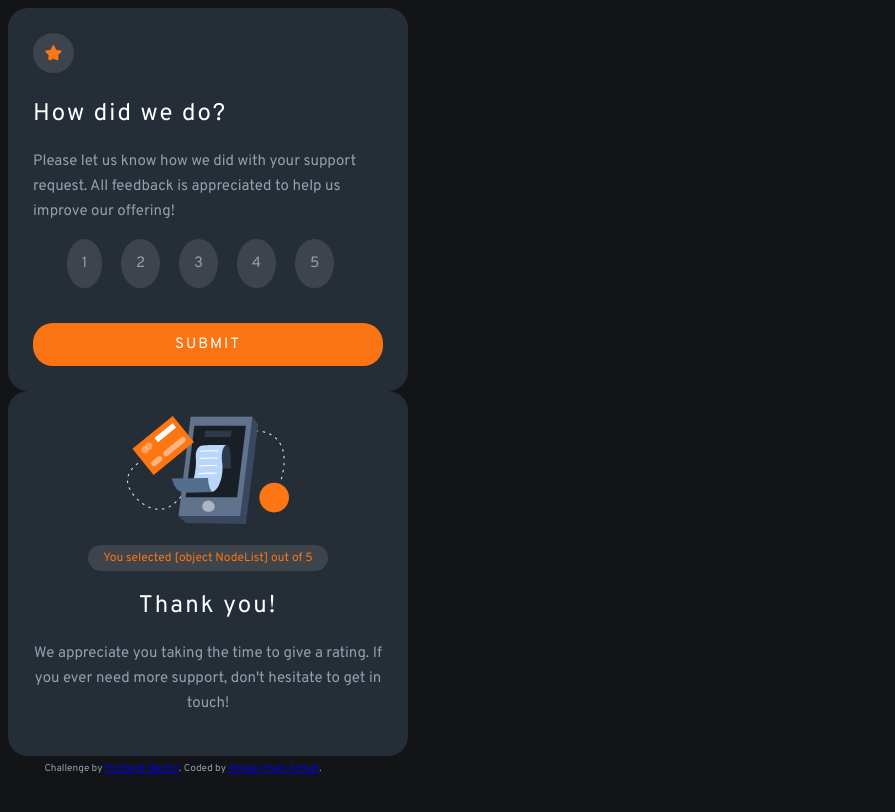
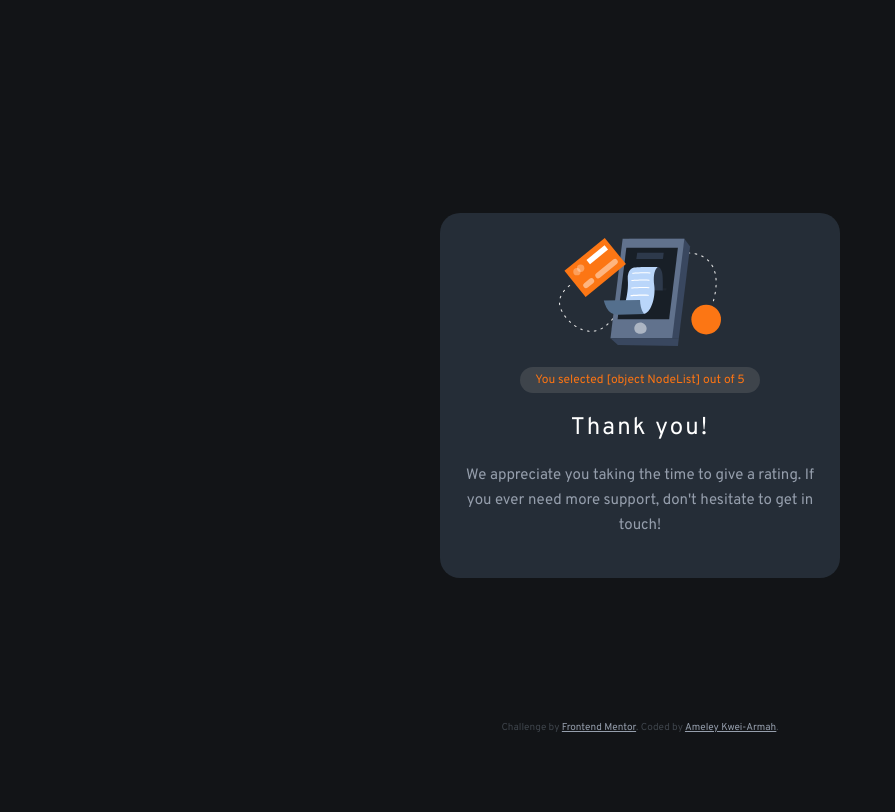
Before and after one commit to Amelss/interactive-rating-component, a website: page index.html in a window 1280 px wide. Both pictures are taken after a click on the button "SUBMIT". Shown: the whole page, without its empty margins (0-895 px from the left). Drawn offline with Linux system fonts and the light colour scheme.

Commit message:
Adjusted css styling to sort positioning of  cards

```diff
--- a/index.html
+++ b/index.html
@@ -17,6 +17,9 @@
 
   <!-- Rating state start -->
   <div class="container">
+    <div>
+
+    </div>
     <div class="rating-card">
   <div>
     <img src="/images/icon-star.svg" alt="star" class="star">
@@ -37,14 +40,10 @@
  <button type="button" id="submit-btn" class="submit-selected">SUBMIT</button>
 
 </div>
-  </div>
 
 
-  <!-- Rating state end -->
 
-  <!-- Thank you state start -->
-  <div class="container">
-    <div class="thank-you-card hidden">
+ <div class="thank-you-card hidden">
   <img src="/images/illustration-thank-you.svg" alt="phone and card thank you image" class="thank-you-img">
  <p id="selection">You selected <span id="rating-number"><!-- Add rating here --> </span> out of 5</p>
 
@@ -54,18 +53,23 @@
   don't hesitate to get in touch!</p>
 
 </div>
+<div class="attribution">
+    Challenge by <a href="https://www.frontendmentor.io?ref=challenge" target="_blank">Frontend Mentor</a>.
+    Coded by <a href="#">Ameley Kwei-Armah</a>.
+  </div>
+  </div>
 
 
-  </div>
+  <!-- Rating state end -->
+
+  <!-- Thank you state start -->
+
 
 
   <!-- Thank you state end -->
 
 
-  <div class="attribution">
-    Challenge by <a href="https://www.frontendmentor.io?ref=challenge" target="_blank">Frontend Mentor</a>.
-    Coded by <a href="#">Ameley Kwei-Armah</a>.
-  </div>
+
 
 
   <script src="/script.js"></script>
--- a/script.js
+++ b/script.js
@@ -9,7 +9,6 @@ let result = document.querySelectorAll(".rating-btn")
 
 for (let i = 0; i < ratings.length; i++){
     ratings[i].addEventListener('click', function (e) {
-        console.log('ratings clicked')
         result = e.target.innerHTML
     })
 }
@@ -31,7 +30,7 @@ submitBtn.addEventListener('click', function () {
     console.log('clicked');
     submitBtn.classList.toggle("submit-selected")
     ratingNumber.textContent = result
-    // ratingsCard.classList.add("hidden")
-    // thankYouCard.classList.remove("hidden")
+    ratingsCard.classList.add("hidden")
+    thankYouCard.classList.remove("hidden")
 
 })
--- a/styles.css
+++ b/styles.css
@@ -17,11 +17,11 @@ h2{
     font-weight: 400;
 }
 
-/* .container{
+.container{
     display: grid;
     place-items: center;
     min-height: 100vh;
-} */
+}
 
 .rating-card, .thank-you-card{
     background-color: hsl(213, 19%, 18%);
@@ -44,9 +44,9 @@ h2{
     display: hidden;
 }
 
-/* .hidden{
+.hidden{
     display: none;
-} */
+}
 
 .buttons{
     text-align: center;
@@ -108,6 +108,11 @@ h2{
 .attribution{
     font-size: 10px;
     text-align: center;
+    color: #3e444b;
+}
+
+.attribution a{
+    color: hsl(217, 12%, 63%);
 }
 
 .thank-you-card{
```
